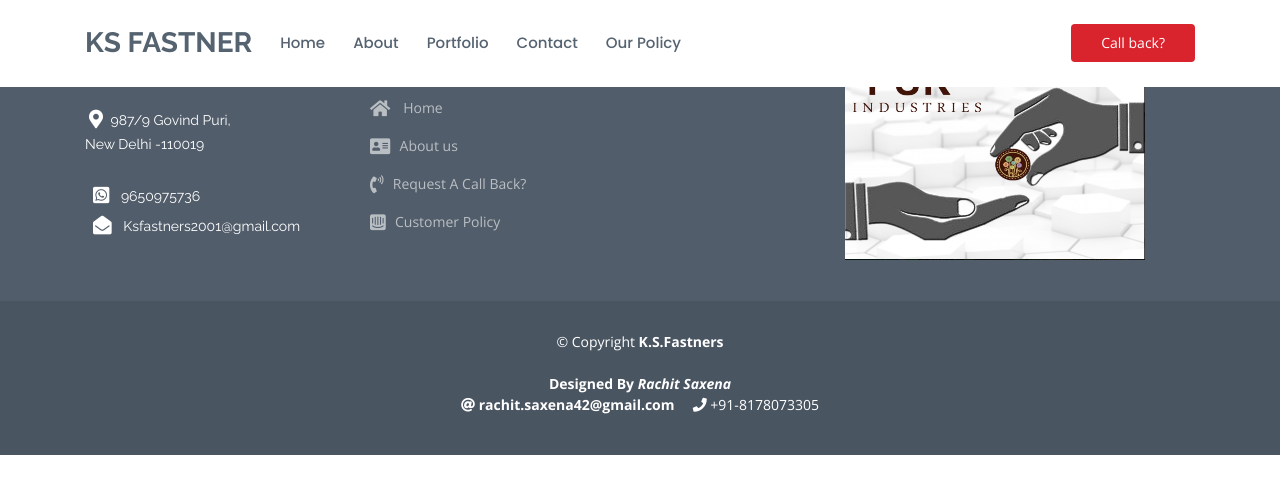
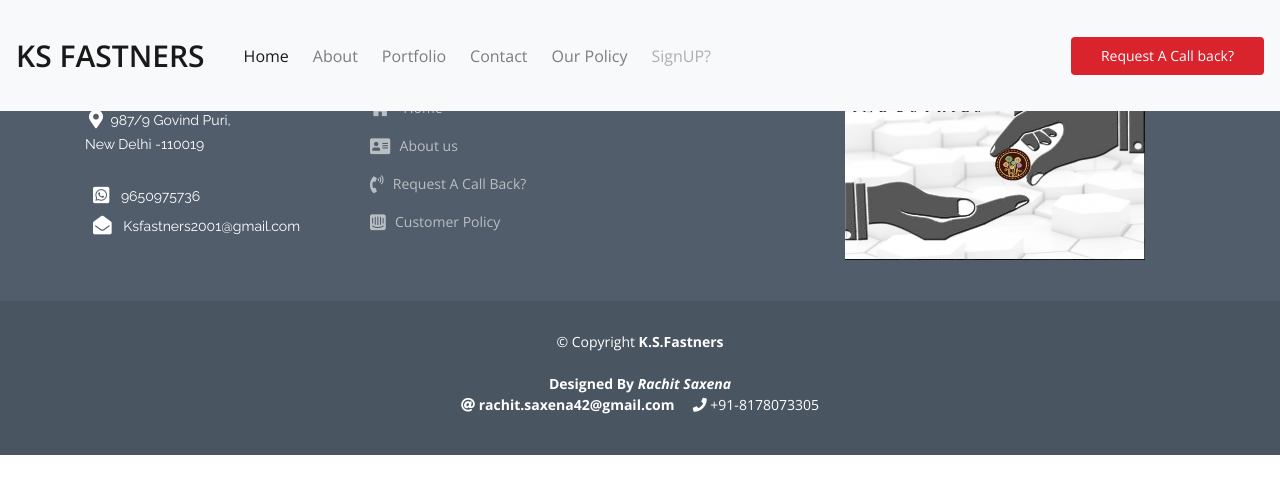
Before and after one commit to ImLordImpaler/KS_MAINTAIN_1, a Django app: template basic/templates/basic/new/product-base.html in a window 1280 px wide. Shown: the top 494 px of the page. Run offline with Django 3.2, Linux system fonts and the light colour scheme; the template is opened without the code that fills it, so the values that code supplies are empty; some libraries are stand-ins or nearby versions.

Commit message:
Final Draft before sell

```diff
--- a/basic/templates/basic/base.html
+++ b/basic/templates/basic/base.html
@@ -12,6 +12,7 @@
   <!-- Favicons -->
 <link rel="stylesheet" href="https://use.fontawesome.com/releases/v5.15.1/css/all.css" integrity="sha384-vp86vTRFVJgpjF9jiIGPEEqYqlDwgyBgEF109VFjmqGmIY/Y4HV4d3Gp2irVfcrp" crossorigin="anonymous">
 
+<link href="https://fonts.googleapis.com/css2?family=Merriweather:ital,wght@1,700&display=swap" rel="stylesheet">
 
   <!-- Google Fonts -->
   <link href="https://fonts.googleapis.com/css?family=Open+Sans:300,300i,400,400i,600,600i,700,700i|Raleway:300,300i,400,400i,500,500i,600,600i,700,700i|Poppins:300,300i,400,400i,500,500i,600,600i,700,700i" rel="stylesheet">
--- a/basic/templates/basic/header.html
+++ b/basic/templates/basic/header.html
@@ -5,7 +5,7 @@
 
 
         <nav class="navbar navbar-expand-lg navbar-light bg-light">
-        <a class="navbar-brand mainHeading ml-5" href="#">KS FASTNERS</a>
+        <a class="navbar-brand mainHeading " href="#">KS FASTNERS</a>
         <button class="navbar-toggler" type="button" data-toggle="collapse" data-target="#navbarSupportedContent" aria-controls="navbarSupportedContent" aria-expanded="false" aria-label="Toggle navigation">
           <span class="navbar-toggler-icon"></span>
         </button>
--- a/basic/templates/basic/new/header-1.html
+++ b/basic/templates/basic/new/header-1.html
@@ -1,31 +1,62 @@
-<header id="header" class="fixed-top ">
-    <div class="container d-flex align-items-center">
-
-      <h1 class="logo"><a href="{%url 'home'%}">KS Fastner</a></h1>
-      <!-- Uncomment below if you prefer to use an image logo -->
-      <!-- <a href="index.html" class="logo"><img src="assets/img/logo.png" alt="" class="img-fluid"></a>-->
-
-      <nav class="nav-menu d-none d-lg-block">
-
-        <ul>
-          <li class=""><a href="{% url 'home'%}">Home</a></li>
-
-          <li class=""><a href="{% url 'about'%}">About</a>
-
-          </li>
-
-
-          <li><a href="{% url 'home'%}">Portfolio</a></li>
-          <li><a href="{% url 'home'%}">Contact</a></li>
-          <li><a href="{% url 'policy' %}">Our Policy</a></li>
 
 
 
-        </ul>
+<header id="header" class="fixed-top ">
 
-      </nav><!-- .nav-menu -->
 
-      <a href="https://docs.google.com/forms/d/e/1FAIpQLSc52v_Kr_PP4k513ikku6PifFoGwxhLEfHyCaujqYu1Z1TC9g/viewform?embedded=true" class="get-started-btn ml-auto">Call back?</a>
 
-    </div>
+        <nav class="navbar navbar-expand-lg navbar-light bg-light">
+        <a class="navbar-brand mainHeading " href="#">KS FASTNERS</a>
+        <button class="navbar-toggler" type="button" data-toggle="collapse" data-target="#navbarSupportedContent" aria-controls="navbarSupportedContent" aria-expanded="false" aria-label="Toggle navigation">
+          <span class="navbar-toggler-icon"></span>
+        </button>
+
+        <div class="collapse navbar-collapse" id="navbarSupportedContent">
+
+        <div class='container d-flex '>
+          <ul class="navbar-nav mr-auto">
+            <li class="nav-item active">
+              <a class="nav-link" href="{% url 'home'%}">Home </a>
+            </li>
+            <li class="nav-item pl-2">
+              <a class="nav-link" href="{%url 'about'%}">About </a>
+            </li>
+            <li class='nav-item pl-2'>
+              <a class='nav-link' href="{% url 'home'%}">Portfolio </a>
+            </li>
+            <li class='nav-item pl-2'>
+              <a class='nav-link' href="{% url 'home'%}">Contact</a>
+            </li>
+            <li class='nav-item pl-2'>
+              <a class='nav-link' href="{% url 'policy' %}">Our Policy</a>
+            </li>
+            <li class="nav-item pl-2">
+              <a class="nav-link disabled" href="#">SignUP?</a>
+            </li>
+
+          </ul>
+        </div>
+        <br>
+         <a href="https://docs.google.com/forms/d/e/1FAIpQLSc52v_Kr_PP4k513ikku6PifFoGwxhLEfHyCaujqYu1Z1TC9g/viewform?embedded=true" class="get-started-btn ml-auto">Request A Call back?</a>
+
+        </div>
+
+      </nav>
+
+  </header>
+
+  <style>
+
+    .mainHeading{
+      font-size: 30px;
+      font-weight: 600;
+
+    }
+    #header{
+      background-color: #F8F9FA;
+    }
+  </style>
+
+
+
   </header><!-- End Header -->
--- a/basic/templates/basic/new/product-base.html
+++ b/basic/templates/basic/new/product-base.html
@@ -8,6 +8,7 @@
   <meta http-equiv="x-ua-compatible" content="ie=edge">
   <title>KS Fastners</title>
   <link href="https://fonts.googleapis.com/css?family=Open+Sans:300,300i,400,400i,600,600i,700,700i|Raleway:300,300i,400,400i,500,500i,600,600i,700,700i|Poppins:300,300i,400,400i,500,500i,600,600i,700,700i" rel="stylesheet">
+  <link href="https://fonts.googleapis.com/css2?family=Merriweather:ital,wght@1,700&display=swap" rel="stylesheet">
 
   <!-- Vendor CSS Files -->
   <link href="{% static "vendor/bootstrap/css/bootstrap.min.css" %}" rel="stylesheet">
```
